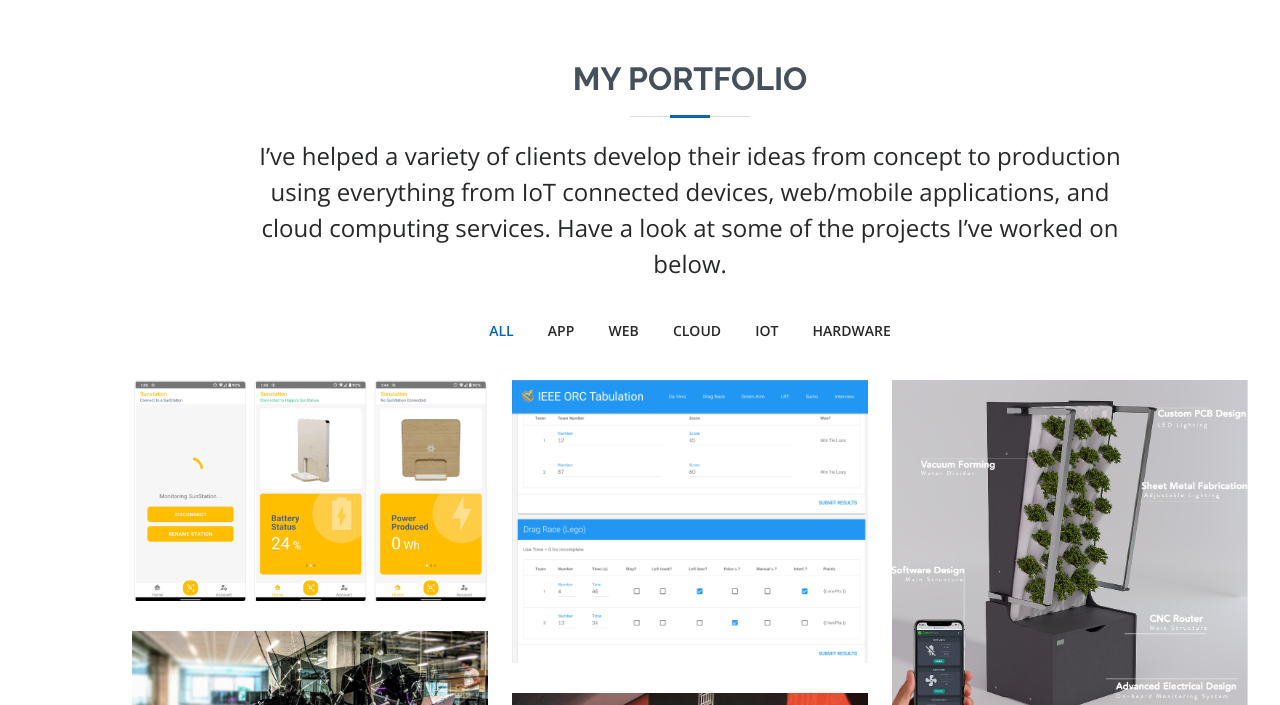
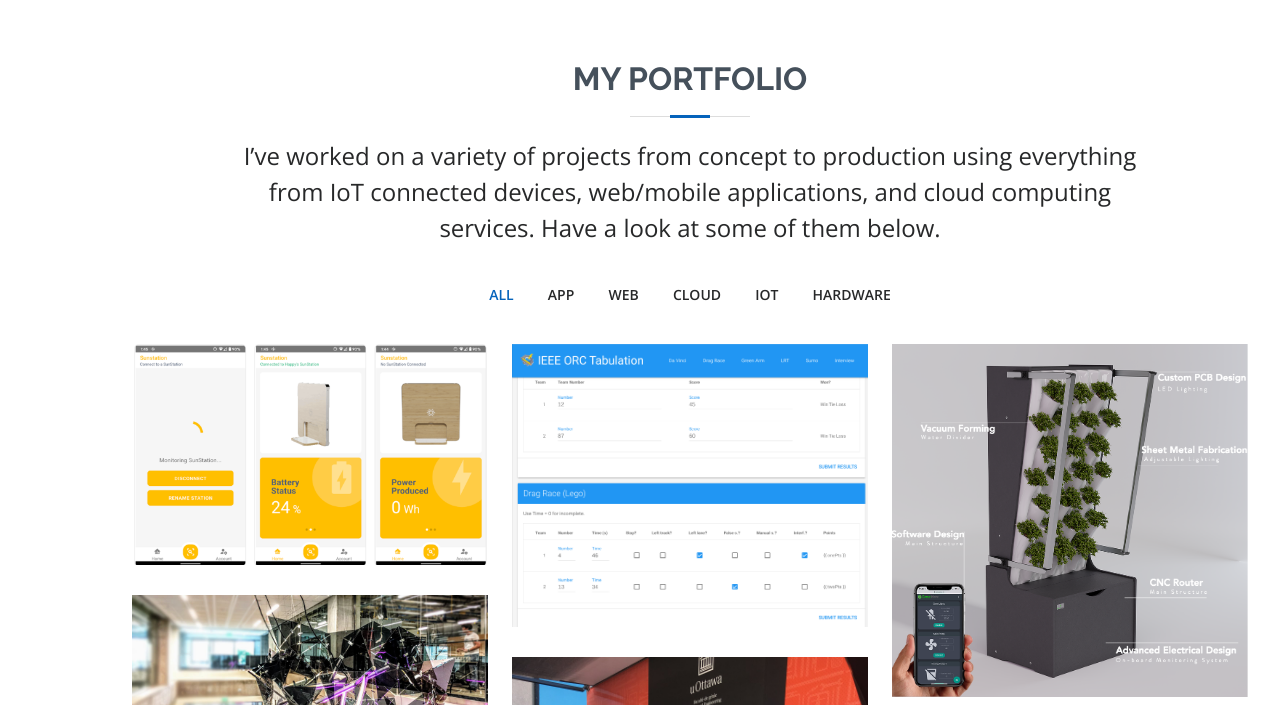
Before and after one commit to loicdrbx/loicdrbx.github.io, a plain HTML site: page index.html in a window 1280 px wide. Shown: the part 800-1505 px from the top of the page. Drawn offline with nearby package versions, Linux system fonts and the light colour scheme.

Commit message:
Update index.html

```diff
--- a/index.html
+++ b/index.html
@@ -96,9 +96,9 @@
 
         <div class="section-title">
           <h2>My Portfolio</h2>
-          <p>I’ve helped a variety of clients develop their ideas from concept to production using everything from IoT
-            connected devices, web/mobile applications, and cloud computing services. Have a look at some of the
-            projects I’ve worked on below.
+          <p>I’ve worked on a variety of projects from concept to production using everything from IoT
+            connected devices, web/mobile applications, and cloud computing services. Have a look at some of them
+            below.
           </p>
         </div>
 
```
